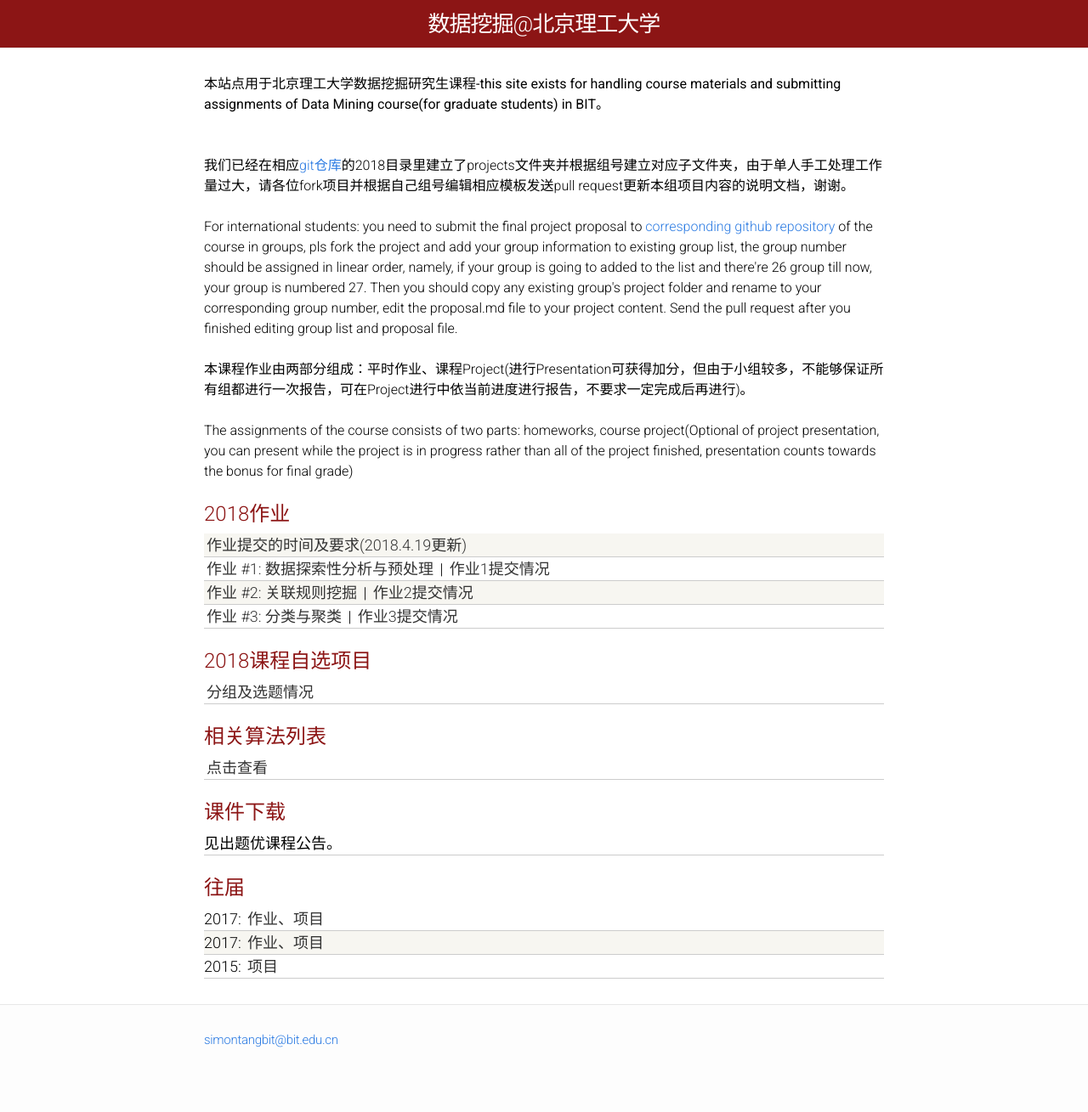
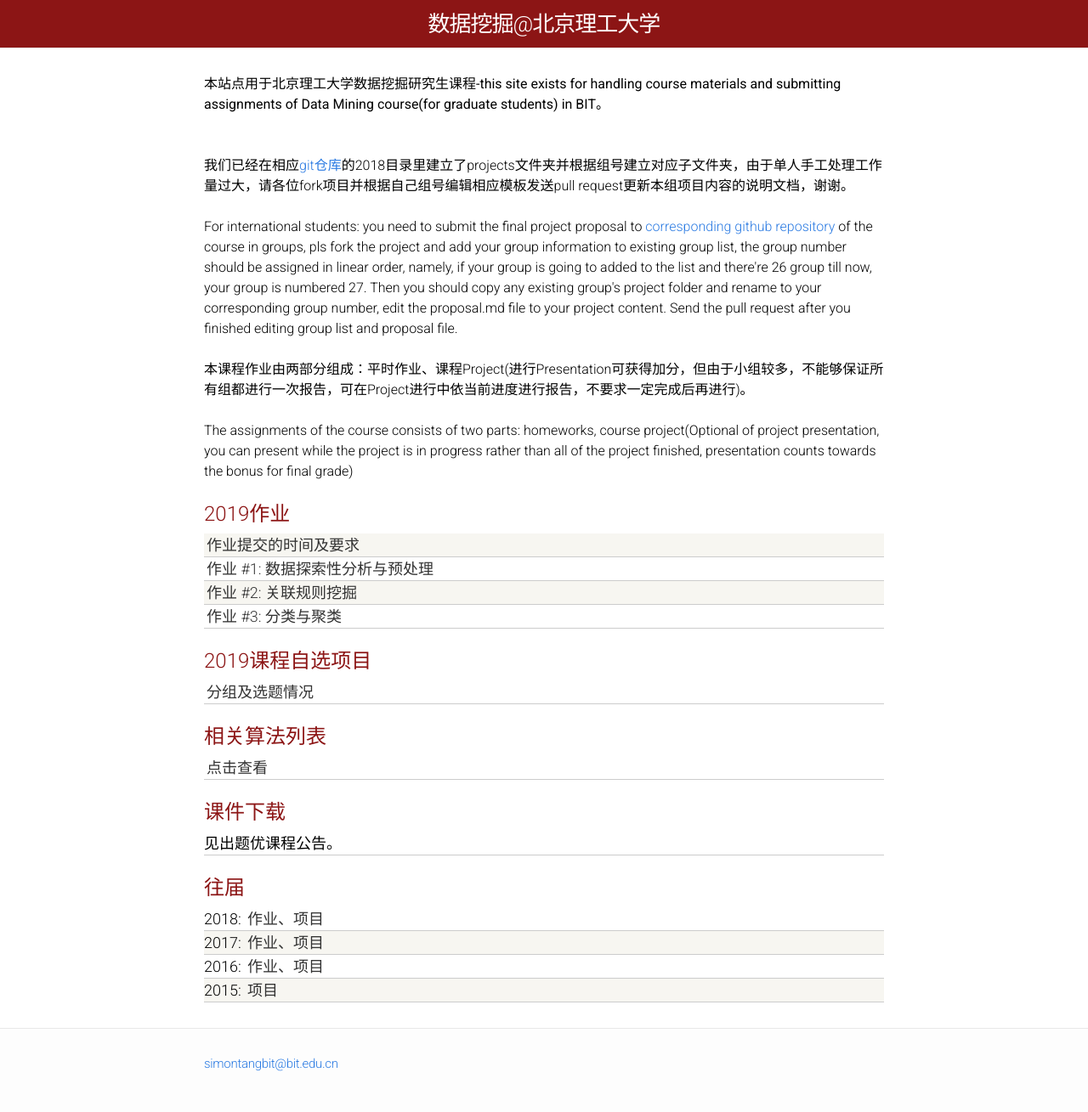
Before and after one commit to BITDM/bitdm.github.io, a Jekyll site: the page built from index.html, in a window 1280 px wide. Shown: the whole page at 85% size. Built offline with Jekyll 4.4.1, drawn with Linux system fonts in a browser that asks for light colours; before the commit the page ends 1281 px from its top, so only the background shows below that.

Commit message:
修改首页内容，添加2018页面

```diff
--- a/index.html
+++ b/index.html
@@ -21,45 +21,36 @@ layout: default
 <div class="home">
   <div class="materials-wrap">
 
-    <div class="module-header">2018作业</div>
+    <div class="module-header">2019作业</div>
 
     <div class="materials-item">
-      <a href="/2018/assignment_submit/">
-        作业提交的时间及要求(2018.4.19更新)
+      <a href="#">
+        作业提交的时间及要求
       </a>
     </div>
 
     <div class="materials-item">
-      <a href="/2018/assignment1/">
+      <a href="#">
         作业 #1: 数据探索性分析与预处理
-      </a>|
-      <a href="/2018/assignment1/submits/">
-        作业1提交情况
       </a>
     </div>
 
     <div class="materials-item">
-      <a href="/2018/assignment2/">
+      <a href="#">
         作业 #2: 关联规则挖掘
-      </a>|
-      <a href="#">
-        作业2提交情况
       </a>
     </div>
 
     <div class="materials-item">
-      <a href="/2018/assignment3/">
+      <a href="#">
         作业 #3: 分类与聚类
-      </a>|
-      <a href="#">
-        作业3提交情况
       </a>
     </div>
 
-    <div class="module-header">2018课程自选项目</div>
+    <div class="module-header">2019课程自选项目</div>
 
     <div class="materials-item">
-        <a href="2018/projects/index.html">分组及选题情况</a>
+        <a href="2019/projects/index.html">分组及选题情况</a>
     </div>
 
     <div class="module-header">相关算法列表</div>
@@ -77,12 +68,17 @@ layout: default
     <div class="module-header">往届</div>
 
     <div class="materials-item">
+      2018: <a href="2018/index.html">
+        作业、项目
+      </a>
+    </div>
+    <div class="materials-item">
       2017: <a href="2017/index.html">
         作业、项目
       </a>
     </div>
     <div class="materials-item">
-      2017: <a href="2016/index.html">
+      2016: <a href="2016/index.html">
         作业、项目
       </a>
     </div>
```
Also changed, not shown: 2018/index.html (added, +41 -0 lines).
